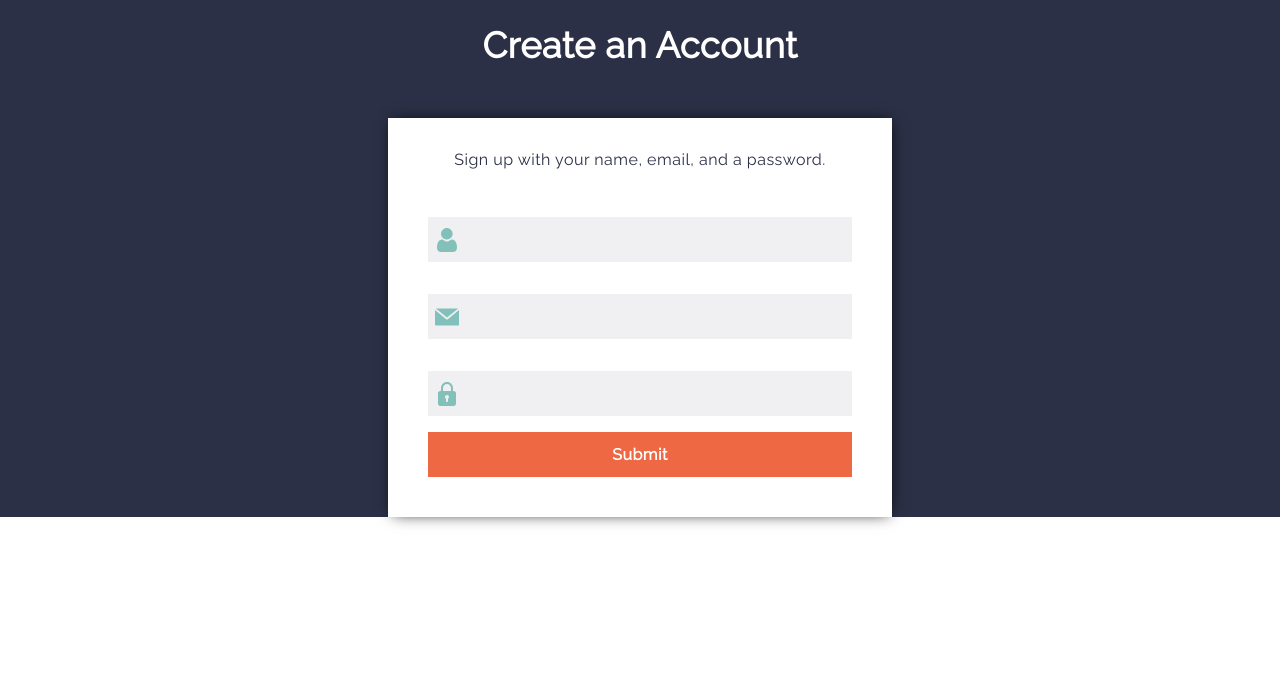
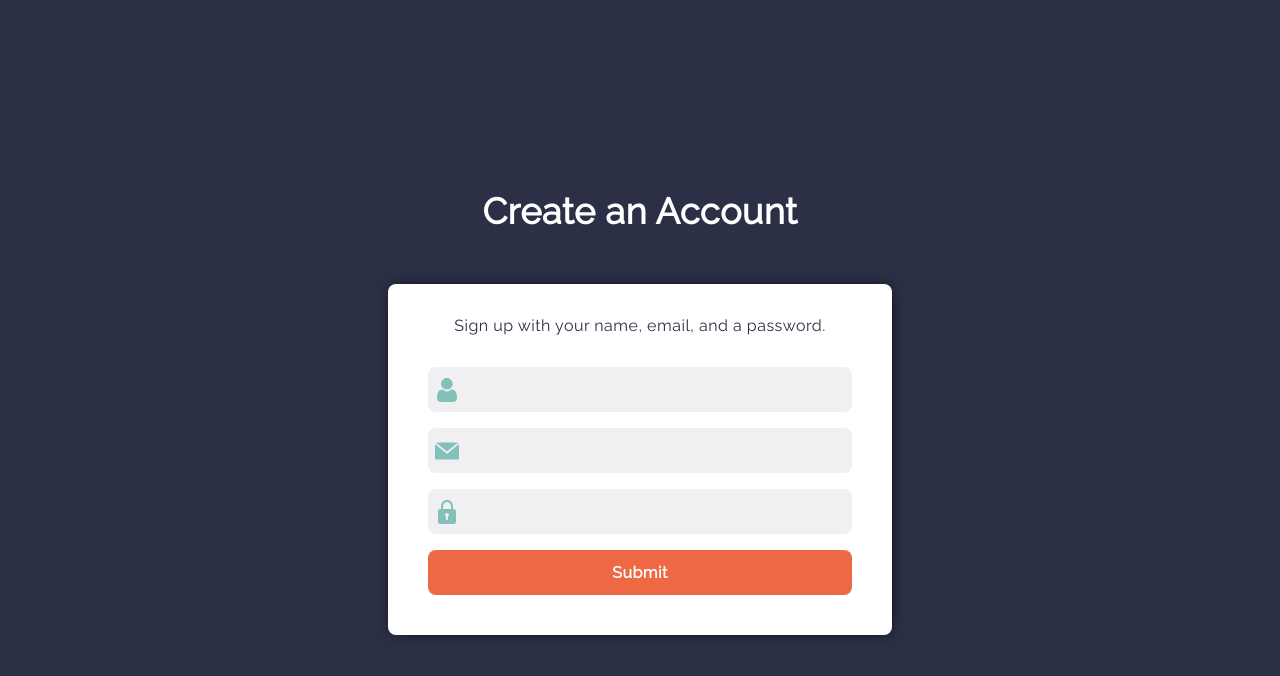
Before and after one commit to izabellewilding/signup-form, a React (Create React App) app: page / in a window 1280 px wide. Shown: the top 676 px of the page. Built offline with nearby package versions, Linux system fonts and the light colour scheme; the HTML template or start-up script is replaced by a standard one.

Commit message:
JavaScript form handling

```diff
--- a/src/components/button.js
+++ b/src/components/button.js
@@ -10,6 +10,7 @@ export const Button = styled.button`
   padding: 8px;
   height: 45px;
   cursor: pointer;
+  border-radius: var(--theme-border-rounded);
 
   &:hover {
     background-color: var(--theme-orange);
--- a/src/components/containers.js
+++ b/src/components/containers.js
@@ -9,7 +9,7 @@ export const CenteredContainer = styled.div`
 
 export const Container = styled(CenteredContainer)`
   width: 100%;
-  min-height: 100%;
+  min-height: 100vh;
   background-color: var(--theme-grey);
   margin: auto;
 `;
@@ -17,13 +17,19 @@ export const Container = styled(CenteredContainer)`
 export const FormContainer = styled(CenteredContainer)`
   display: flex;
   flex-direction: column;
-  max-width: 424px;
-  padding: 32px 40px 40px;
+  max-width: 84%;
+  padding: 20px 24px 20px 24px;
   text-align: left;
   width: 100%;
   height: auto;
   background-color: white;
   box-shadow: 1px 0px 15px -4px #000000;
+  border-radius: var(--theme-border-rounded);
+
+  @media (min-width: 600px) {
+    max-width: 424px;
+    padding: 32px 40px 40px;
+  }
 `;
 
 export const Form = styled.form`
--- a/src/components/field.js
+++ b/src/components/field.js
@@ -1,7 +1,6 @@
 import styled from "styled-components";
 
 export const Field = styled.div`
-  margin-top: var(--theme-gutter-top);
   width: 100%;
   position: relative;
 `;
--- a/src/components/input.js
+++ b/src/components/input.js
@@ -6,8 +6,9 @@ export const Input = styled.input`
   background-color: var(--theme-grey-light);
   border: 0;
   margin-top: var(--theme-gutter-top);
-  padding: 15px 10px 15px 10px;
+  padding: 15px 10px 15px 42px;
   box-sizing: border-box;
+  border-radius: var(--theme-border-rounded);
 
   &:focus {
     outline: 1px auto var(--theme-blue);
--- a/src/components/registration-form.js
+++ b/src/components/registration-form.js
@@ -1,4 +1,4 @@
-import React from "react";
+import React, { useState } from "react";
 import { Container, FormContainer, Form } from "./containers";
 import { Heading1, Body } from "./typography";
 import { Input } from "./input";
@@ -9,24 +9,68 @@ import { ReactComponent as User } from "../assets/user.svg";
 import { ReactComponent as Email } from "../assets/email.svg";
 import { ReactComponent as Password } from "../assets/padlock.svg";
 
+function encode(data) {
+  return Object.keys(data)
+    .map((key) => encodeURIComponent(key) + "=" + encodeURIComponent(data[key]))
+    .join("&");
+}
+
 const RegistrationForm = () => {
+  const [name, setName] = useState();
+  const [email, setEmail] = useState();
+  const [password, setPassword] = useState();
+  const [submitting, setSubmitting] = useState(false);
+
+  const handleSubmit = (e) => {
+    e.preventDefault(); //default would be to refresh page and navigte to /thanks
+    setSubmitting(true);
+    const form = e.target;
+    fetch("", {
+      method: "POST",
+      headers: { "Content-Type": "application/x-www-form-urlencoded" },
+      body: encode({
+        "form-name": form.getAttribute("name"),
+        name,
+        email,
+        password,
+      }),
+    })
+      .then(() => {
+        console.warn("then");
+      })
+      .catch((error) => alert(error))
+      .finally(() => setSubmitting(false));
+  };
+
   return (
     <Container>
       <Heading1>Create an Account</Heading1>
       <FormContainer>
         <Body>Sign up with your name, email, and a password.</Body>
-        <Form>
+        <Form name="registration" onSubmit={handleSubmit}>
           <Field>
             <Label for="name">
               <User />
             </Label>
-            <Input name="name" type="text" required />
+            <Input
+              name="name"
+              type="text"
+              value={name}
+              onChange={(e) => setName(e.target.value)}
+              required
+            />
           </Field>
           <Field>
             <Label for="email">
               <Email />
             </Label>
-            <Input name="Email" type="text" required />
+            <Input
+              name="Email"
+              type="text"
+              value={email}
+              onChange={(e) => setEmail(e.target.value)}
+              required
+            />
           </Field>
           <Field>
             <Label for="password">
@@ -46,10 +90,12 @@ const RegistrationForm = () => {
                   );
                 }
               }}
+              value={password}
+              onChange={(e) => setPassword(e.target.value)}
               required
             />
           </Field>
-          <Button type="submit">
+          <Button type="submit" disabled={submitting}>
             <Body button>Submit</Body>
           </Button>
         </Form>
--- a/src/styles/theme.css
+++ b/src/styles/theme.css
@@ -7,4 +7,5 @@
   --theme-blue-light: #82c0b99c;
   --theme-gutter-top: 16px;
   --theme-error: #b00020;
+  --theme-border-rounded: 8px;
 }
```
